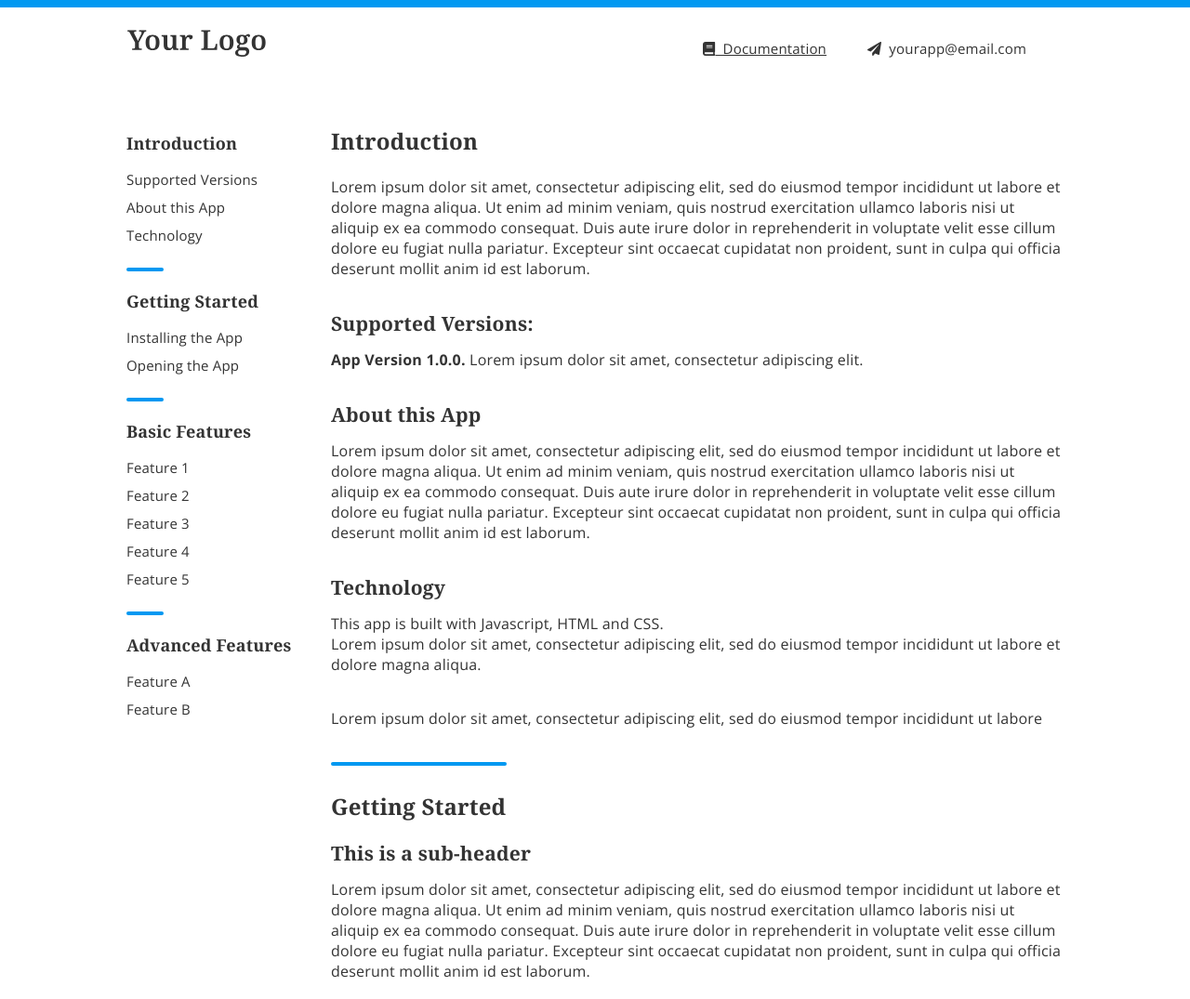
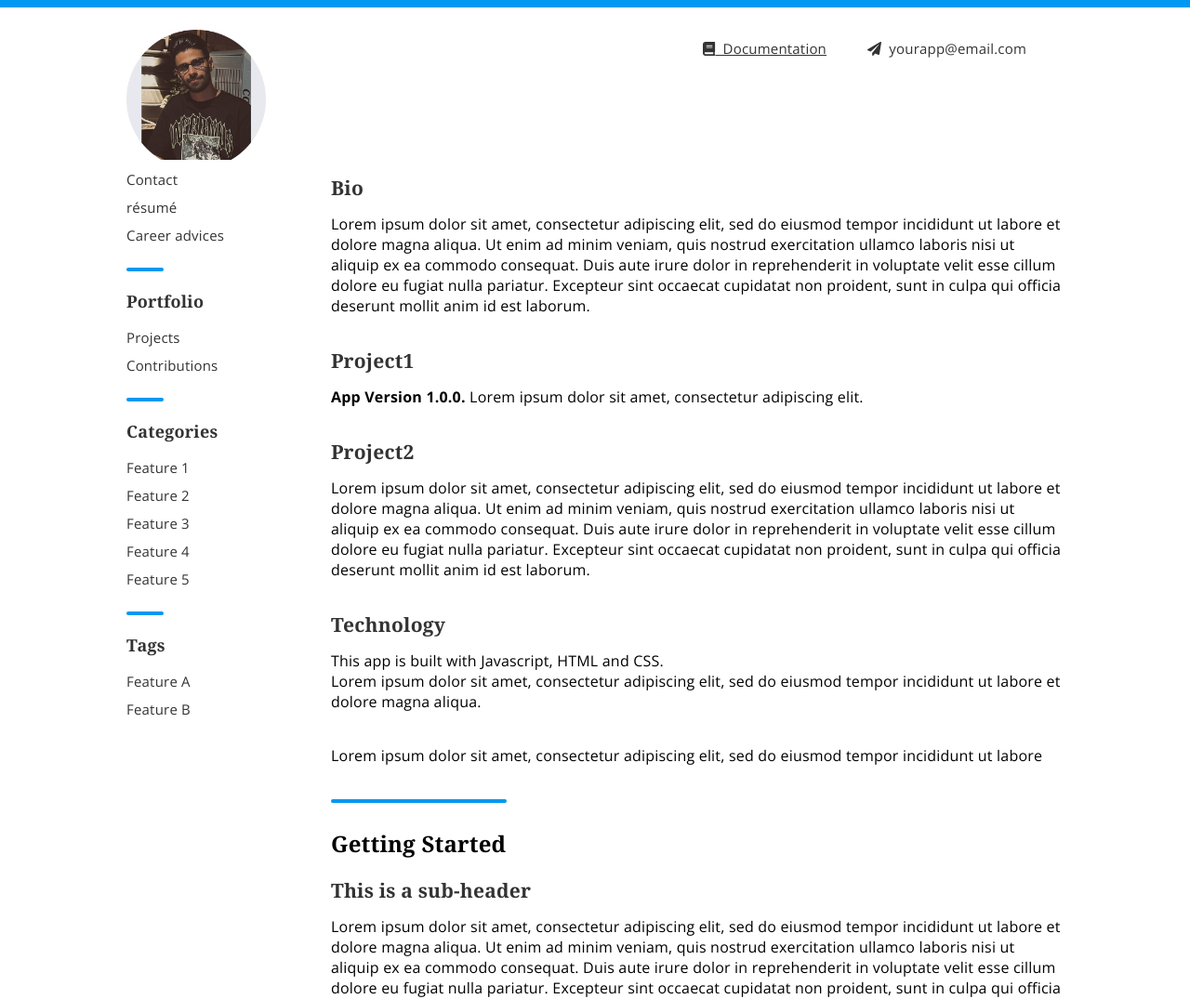
Before and after one commit to Shayanrnd/Shayanrnd.github.io, a plain HTML site: page index.html in a window 1280 px wide. Shown: the top 1075 px of the page at 93% size. Drawn offline with nearby package versions, Linux system fonts and the light colour scheme.

Commit message:
UpdateBlog1

```diff
--- a/index.html
+++ b/index.html
@@ -10,7 +10,7 @@
     <meta name="description" content="A simple HTML/CSS DocumentationTemplate">
     <meta name="author" content="Carlos Yllobre">
 
-    <link rel="stylesheet" href="style.css?">
+    <link rel="stylesheet" href="./style.css">
     <link href="https://fonts.googleapis.com/css2?family=Noto+Serif:wght@400;700&family=Open+Sans:ital,wght@0,400;0,700;1,600&display=swap" rel="stylesheet">
 
     <script defer src="https://use.fontawesome.com/releases/v5.7.2/js/all.js" integrity="sha384-0pzryjIRos8mFBWMzSSZApWtPl/5++eIfzYmTgBBmXYdhvxPc+XcFEk+zJwDgWbP" crossorigin="anonymous"></script>
@@ -22,7 +22,7 @@
 
     <div class="navbar clear nav-top">
         <div class="row content">
-            <a href="#"><img class="logo" src="logo.svg"></a>
+            <a href="#"><img class="logo" src="./cropped_circle_image.png"></a>
             <a class="right" style="text-decoration: underline;" href="#"><i class="fas fa-book"></i>&nbsp; Documentation</a>
             <a class="right" href="mailto:yourapp@email.com" target="_blank"><i class="fas fa-paper-plane"></i>&nbsp; yourapp@email.com</a>
         </div>
@@ -33,22 +33,22 @@
 
             <div class="sidepanel">
 
-                <a class="title" href="#">Introduction</a>
+                <a class="title" href="#">About me</a>
 
-                <a class="section" href="#">Supported Versions</a>
-                <a class="section" href="#">About this App</a>
-                <a class="section" href="#technology">Technology</a>
+                <a class="section" href="#">Contact</a>
+                <a class="section" href="#">résumé</a>
+                <a class="section" href="#technology">Career advices</a>
 
                 <div class="divider left"></div>
 
-                <a class="title" href="#gettingstarted">Getting Started</a>
+                <a class="title" href="#gettingstarted">Portfolio</a>
 
-                <a class="section" href="#installingapp">Installing the App</a>
-                 <a class="section" href="#openingapp">Opening the App</a>
+                <a class="section" href="#installingapp">Projects</a>
+                 <a class="section" href="#openingapp">Contributions</a>
 
                 <div class="divider left"></div>
 
-                <a class="title" href="#basicfeatures">Basic Features</a>
+                <a class="title" href="#basicfeatures">Categories</a>
 
                 <a class="section" href="#basicfeatures">Feature 1</a>
                 <a class="section" href="#basicfeatures">Feature 2</a>
@@ -58,7 +58,7 @@
 
                 <div class="divider left"></div>
 
-                <a class="title" href="#advanced">Advanced Features</a>
+                <a class="title" href="#advanced">Tags</a>
 
                 <a class="section" href="#advanced">Feature A</a>
                 <a class="section" href="#featureb">Feature B</a>
@@ -69,11 +69,11 @@
 
                 <div class="divider left"></div>
 
-                <a class="title" href="#accesibility">Accesibility</a>
+                <a class="title" href="#accesibility">SocialMedia activities</a>
 
                 <div class="divider left"></div>
 
-                <a class="title" href="#moreinfo">More Info</a>
+                <a class="title" href="#moreinfo">Life part </a>
 
              <div class="space double"></div>
 
@@ -83,18 +83,18 @@
 
 
 
-                <h1 >Introduction</h1>
-
+                <h1>Getting Started</h1>
+                <h2> Bio</h2>
                 <p>Lorem ipsum dolor sit amet, consectetur adipiscing elit, sed do eiusmod tempor incididunt ut labore et dolore magna aliqua.
                 Ut enim ad minim veniam, quis nostrud exercitation ullamco laboris nisi ut aliquip ex ea commodo consequat. Duis aute irure dolor
                 in reprehenderit in voluptate velit esse cillum dolore eu fugiat nulla pariatur. Excepteur sint occaecat cupidatat non proident,
                 sunt in culpa qui officia deserunt mollit anim id est laborum.</p>
 
-                <h2>Supported Versions:</h2>
+                <h2>Project1</h2>
 
                 <p><b>App Version 1.0.0.</b> Lorem ipsum dolor sit amet, consectetur adipiscing elit.</p>
 
-                <h2>About this App</h2>
+                <h2>Project2</h2>
 
                 <p id="technology"> Lorem ipsum dolor sit amet, consectetur adipiscing elit, sed do eiusmod tempor incididunt ut labore et dolore magna aliqua. Ut enim ad minim veniam, quis nostrud exercitation ullamco laboris nisi ut aliquip ex ea commodo consequat. Duis aute irure dolor in reprehenderit in voluptate velit esse cillum dolore eu fugiat nulla pariatur. Excepteur sint occaecat cupidatat non proident, sunt in culpa qui officia deserunt mollit anim id est laborum.</p>
 
@@ -119,7 +119,7 @@
                 <p id="installingapp"><b>Important:</b> This line is for an important information.</p>
 
 
-                <h2>Install the App</h2>
+                <h2>Project3</h2>
 
                 <p>Lorem ipsum dolor sit amet, consectetur adipiscing elit, sed do eiusmod tempor incididunt ut labore et dolore magna aliqua.</p>
 
@@ -139,7 +139,7 @@
                 </ol>
 
 
-                <h2>Opening the app</h2>
+                <h2>Project4</h2>
 
                   <p>Lorem ipsum dolor sit amet, consectetur adipiscing elit, sed do eiusmod tempor incididunt ut labore et dolore magna aliqua.</p>
 
@@ -168,7 +168,7 @@
             <div class="divider" style="width:24%; margin:30px 0;"></div>
 
 
-                <h1>Basic Features</h1>
+                <h1>Project5</h1>
 
                 <h2>Feature 1</h2>
 
--- a/style.css
+++ b/style.css
@@ -6,7 +6,7 @@ html {
 body {
     font-family: 'Open Sans', sans-serif;
     letter-spacing: 0.2px;
-    color: #333;
+    color: black;
     margin: 0;
 }
 
```
Also changed, not shown: cropped_circle_image.png (added).
